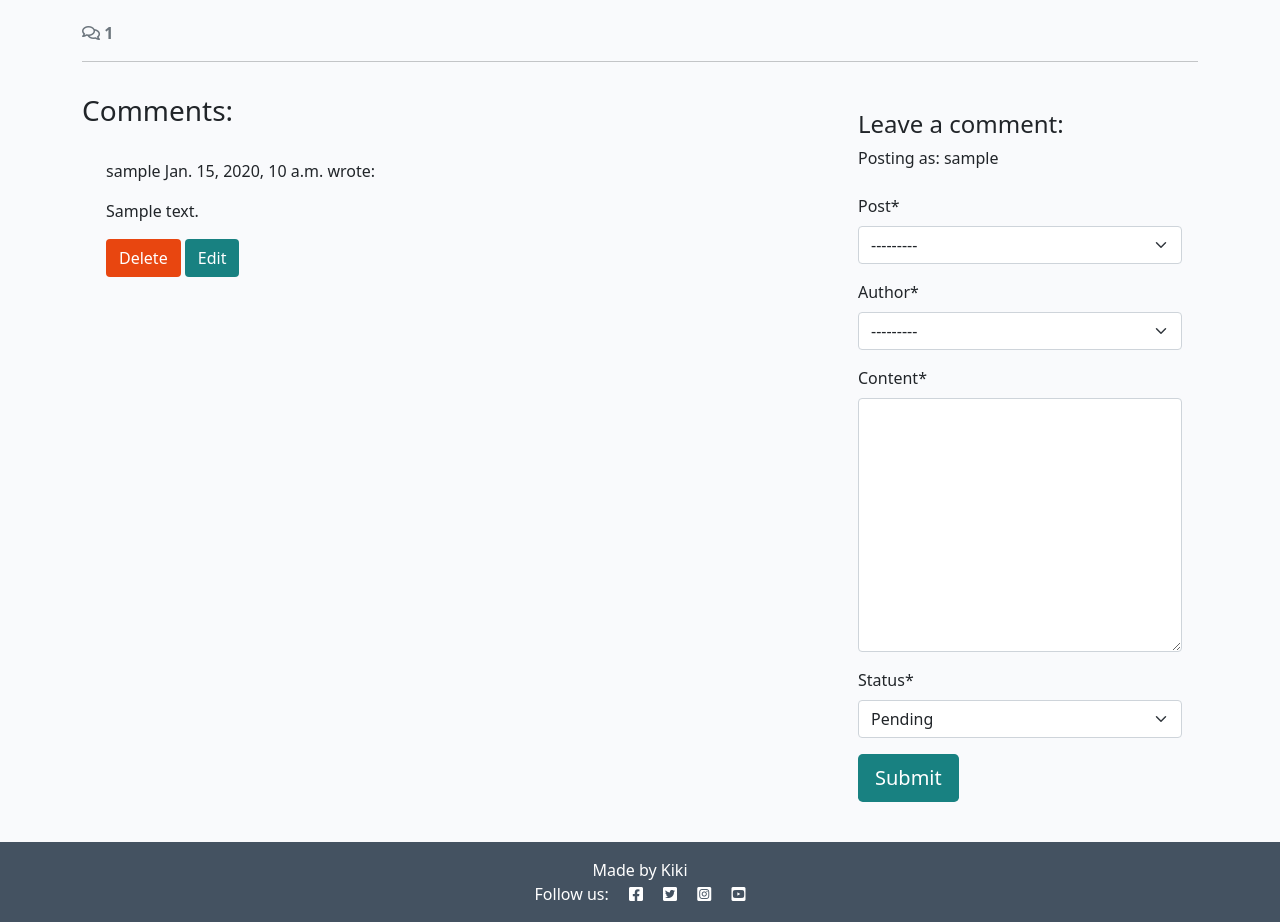
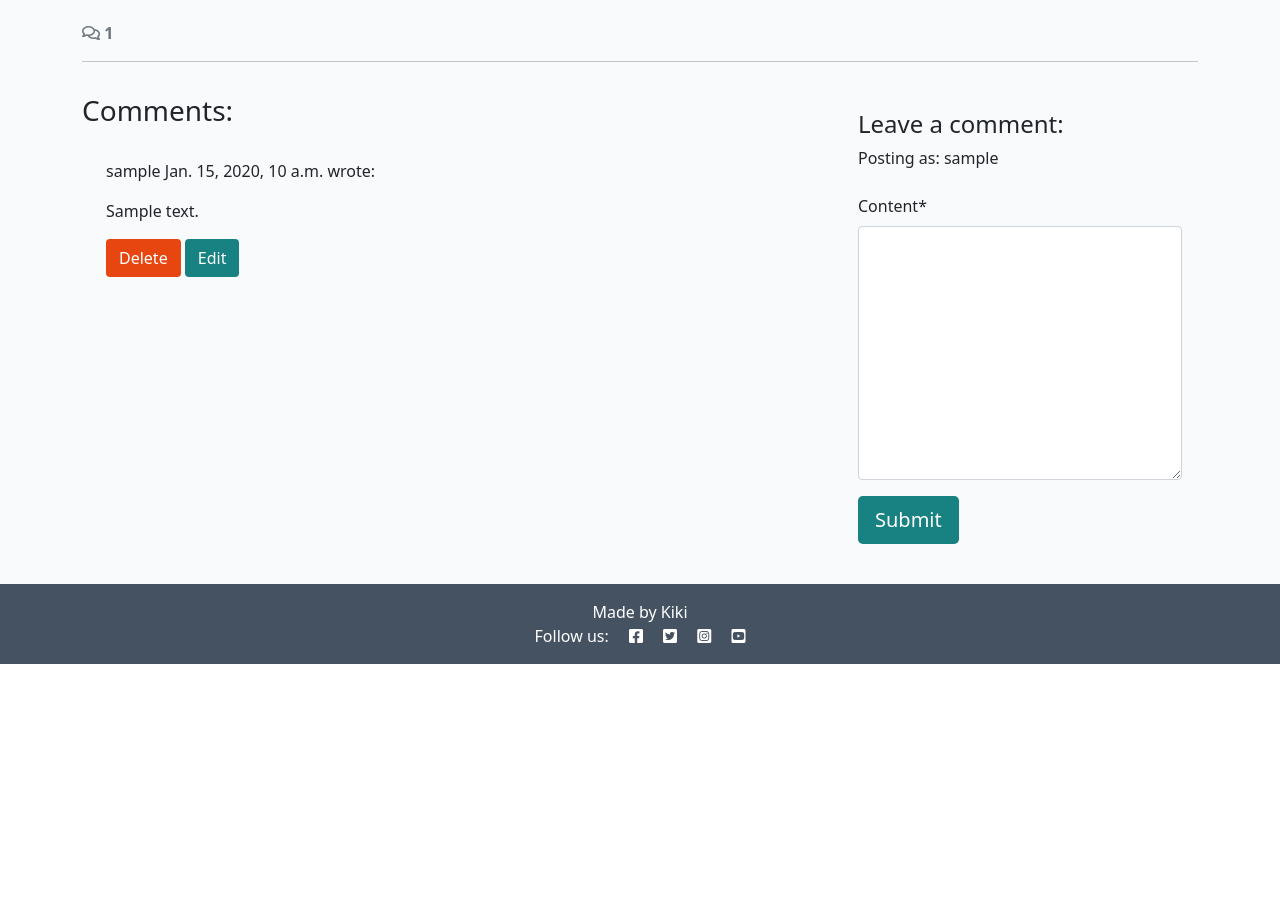
Before and after one commit to KikiBerg/urban-biodiversity-platform, a Django app: a page that uses posts/templates/posts/post_detail.html in a window 1280 px wide. Shown: the part 535-1457 px from the top of the page. After the commit the page ends 1199 px from the top, so only its background shows below. Run offline with Django 4.2, Linux system fonts and the light colour scheme; a user stored in the database is signed in; data comes from the database, SQL or seed files in the repository; tables that the repository leaves empty hold one stand-in row (values such as "Sample post"); parts of the project's set-up code (start-up, migrations or seed data) failed here and were passed over; some libraries are stand-ins or nearby versions.

Commit message:
Comments: full CRUD for reg user. Can see others' comments only if approved

```diff
--- a/posts/forms.py
+++ b/posts/forms.py
@@ -20,7 +20,7 @@ class CommentForm(forms.ModelForm):
     """
     class Meta:
         model = Comment
-        fields = ['post', 'author', 'content', 'status']
+        fields = ['content']
 
 
 class CategoryForm(forms.ModelForm):
--- a/posts/templates/posts/post_detail.html
+++ b/posts/templates/posts/post_detail.html
@@ -54,7 +54,10 @@
             <div class="card-body">
                 <!-- Loop through each comment in comments -->
                 {% for comment in comments %}
-                <div class="p-2 comments {% if not comment.approved and comment.author == user %}faded{% elif not comment.approved %} d-none{% endif %}">
+                <!-- Display comment based on approval status and user authentication -->
+
+                <div class="p-2 comments
+                {% if not comment.approved and comment.author == user %}faded{% elif not comment.approved and not user.is_superuser %}d-none{% endif %}">
                     <p class="font-weight-bold"> {{ comment.author.username }}
                         <span class="font-weight-normal">{{ comment.created_at }}</span> wrote:
                     </p>
--- a/posts/views.py
+++ b/posts/views.py
@@ -45,18 +45,23 @@ class PostDetailView(DetailView):
         return get_object_or_404(Post, slug=self.kwargs.get('slug'))
 
 
-
     def get_context_data(self, **kwargs):
         """
         Add additional context data for rendering the post detail page
         """
         context = super().get_context_data(**kwargs)
         post = self.get_object()
-        comments = post.comment_set.all().order_by('-created_at')
-        comment_count = post.comment_set.filter(status='approved').count()
+
+        if self.request.user.is_superuser:
+            comments = post.comment_set.all().order_by('-created_at')
+        elif self.request.user == post.author:
+            comments = post.comment_set.all().order_by('-created_at')
+        else:
+            comments = post.comment_set.filter(approved=True).order_by('-created_at')
+
+        comment_count = comments.count()
         comment_form = CommentForm()
 
-        # Updating the context dictionary with additional variables
         context.update({
             "post": post,
             "comments": comments,
```
Also changed, not shown: posts/admin.py (+11 -3 lines).
